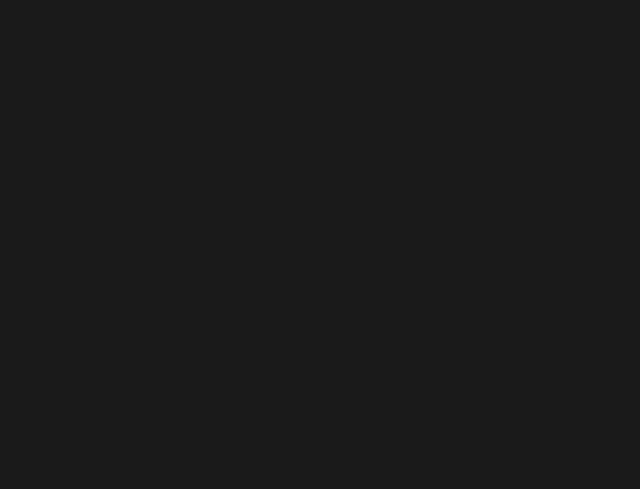
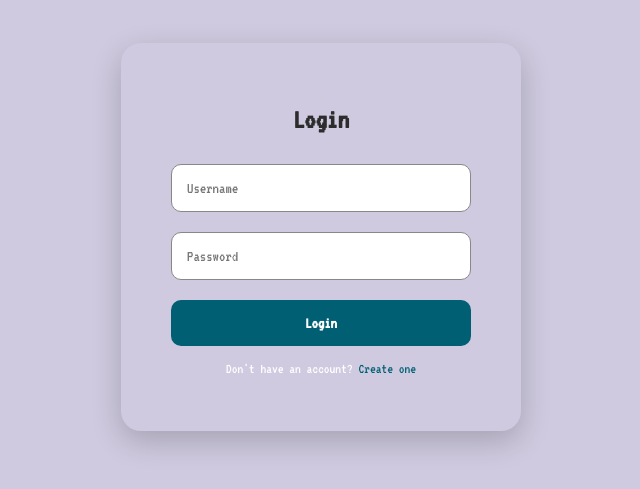
Before and after one commit to Gamersneha/stumps_Chumps_Sneha1, a React (Create React App) app in the folder frontend/: page /login in a window 1280 px wide. Before the commit this address had no page. Shown: the part 163-652 px from the top of the page, without its empty margins (27-667 px from the left). Built offline with nearby package versions, Linux system fonts and the light colour scheme; a web font is replaced by a local one.

Commit message:
Add Login and Register components, update App routing

```diff
--- a/frontend/src/App.jsx
+++ b/frontend/src/App.jsx
@@ -8,6 +8,8 @@
 
 import Toss from "./pages/Toss.jsx";
 import Home_Sayan from "./pages/HomePage_Sayan.jsx";
+import Register from "./pages/Register.jsx";
+import Login from "./pages/Login.jsx";
 // import { ToastContainer } from "react-toastify";
 // import "react-toastify/dist/ReactToastify.css";
 
@@ -16,6 +18,8 @@
     <BrowserRouter>
       <Routes>
         <Route path="/" element={<HomePage />} />
+        <Route path="/register" element={<Register />} />
+        <Route path="/login" element={<Login />} />
         <Route path="/homeSayan" element={<Home_Sayan />} />
         {/* <Route path="/game" element={<GamePage />} /> */}
         <Route path="/game" element={<GameTest />} />
--- /dev/null
+++ b/frontend/src/pages/Login.jsx
@@ -0,0 +1,173 @@
+import React, { useState } from "react";
+import Spline from "@splinetool/react-spline";
+
+export default function Login() {
+  const [formData, setFormData] = useState({
+    username: "",
+    password: "",
+  });
+
+  const [status, setStatus] = useState("");
+
+  function handleChange(e) {
+    setFormData({
+      ...formData,
+      [e.target.id]: e.target.value,
+    });
+  }
+
+  function handleSubmit(e) {
+    e.preventDefault();
+
+    // -------------------- BACKEND CALL (Commented Out) --------------------
+    /*
+    fetch("http://localhost:5000/api/login", {
+      method: "POST",
+      headers: { "Content-Type": "application/json" },
+      body: JSON.stringify(formData),
+    })
+      .then((res) => res.json())
+      .then((data) => {
+        if (data.success) {
+          setStatus("Login successful!");
+          // maybe save token in localStorage / cookie
+        } else {
+          setStatus("Invalid username or password!");
+        }
+      })
+      .catch((err) => setStatus("Error logging in!"));
+    */
+
+    // -------------------- FRONTEND ONLY (Simulated Login) --------------------
+    if (formData.username === "admin" && formData.password === "1234") {
+      setStatus("Login successful!");
+    } else {
+      setStatus("Invalid username or password!");
+    }
+  }
+
+  // Styles similar to Register.jsx
+  const styles = {
+    wrapper: {
+      display: "flex",
+      height: "100vh",
+      width: "100vw",
+      background: "#cfcadf",
+      overflow: "hidden",
+    },
+    formContainer: {
+      flex: "0 0 45%",
+      display: "flex",
+      justifyContent: "center",
+      alignItems: "center",
+      paddingLeft: "60px",
+    },
+    card: {
+      backgroundColor: "#cfcadf",
+      padding: "40px 50px",
+      borderRadius: "20px",
+      boxShadow: "0 10px 30px rgba(0,0,0,0.2)",
+      width: "400px",
+      boxSizing: "border-box",
+    },
+    heading: {
+      textAlign: "center",
+      marginBottom: "30px",
+      fontSize: "28px",
+      fontWeight: "bold",
+      color: "#2c2c2c",
+    },
+    input: {
+      width: "100%",
+      padding: "15px",
+      marginBottom: "20px",
+      borderRadius: "10px",
+      border: "1px solid #888",
+      outline: "none",
+      fontSize: "16px",
+      boxSizing: "border-box",
+    },
+    button: {
+      width: "100%",
+      padding: "15px",
+      backgroundColor: "#005f73",
+      color: "#fff",
+      border: "none",
+      borderRadius: "10px",
+      fontSize: "16px",
+      fontWeight: "bold",
+      cursor: "pointer",
+    },
+    status: {
+      marginTop: "15px",
+      fontSize: "0.9em",
+      textAlign: "center",
+      color: "red",
+    },
+    createAccount: {
+      textAlign: "center",
+      marginTop: "15px",
+      fontSize: "0.9em",
+    },
+    link: {
+      color: "#005f73",
+      textDecoration: "none",
+      cursor: "pointer",
+    },
+    robotContainer: {
+      flex: "1",
+      display: "flex",
+      justifyContent: "flex-end",
+      alignItems: "center",
+      overflow: "hidden",
+    },
+  };
+
+  return (
+    <div style={styles.wrapper}>
+      {/* Form on left */}
+      <div style={styles.formContainer}>
+        <div style={styles.card}>
+          <h2 style={styles.heading}>Login</h2>
+          <form onSubmit={handleSubmit}>
+            <input
+              type="text"
+              id="username"
+              placeholder="Username"
+              value={formData.username}
+              onChange={handleChange}
+              required
+              style={styles.input}
+            />
+            <input
+              type="password"
+              id="password"
+              placeholder="Password"
+              value={formData.password}
+              onChange={handleChange}
+              required
+              style={styles.input}
+            />
+
+            <button type="submit" style={styles.button}>
+              Login
+            </button>
+            <p style={styles.status}>{status}</p>
+
+            <p style={styles.createAccount}>
+              Don&apos;t have an account?{" "}
+              <a href="/register" style={styles.link}>
+                Create one
+              </a>
+            </p>
+          </form>
+        </div>
+      </div>
+
+      {/* Robot on extreme right */}
+      <div style={styles.robotContainer}>
+        <Spline scene="https://prod.spline.design/eZM92A5-KJt2eKB8/scene.splinecode" />
+      </div>
+    </div>
+  );
+}
--- /dev/null
+++ b/frontend/src/pages/Register.jsx
@@ -0,0 +1,89 @@
+import React from "react";
+import Spline from "@splinetool/react-spline";
+
+export default function Register() {
+  return (
+    <div style={styles.wrapper}>
+      {/* Form on left */}
+      <div style={styles.formContainer}>
+        <div style={styles.card}>
+          <h2 style={styles.heading}>Register</h2>
+          <input type="text" placeholder="Username" style={styles.input} />
+          <input type="email" placeholder="Email" style={styles.input} />
+          <input type="password" placeholder="Password" style={styles.input} />
+          <input
+            type="password"
+            placeholder="Confirm Password"
+            style={styles.input}
+          />
+          <button style={styles.button}>Register</button>
+        </div>
+      </div>
+
+      {/* Robot on extreme right */}
+      <div style={styles.robotContainer}>
+        <Spline scene="https://prod.spline.design/eZM92A5-KJt2eKB8/scene.splinecode" />
+      </div>
+    </div>
+  );
+}
+
+const styles = {
+  wrapper: {
+    display: "flex",
+    height: "100vh",
+    width: "100vw",
+    background: "#cfcadf", // same as robot background
+    overflow: "hidden",
+  },
+  formContainer: {
+    flex: "0 0 45%",
+    display: "flex",
+    justifyContent: "center",
+    alignItems: "center",
+    paddingLeft: "60px",
+  },
+  card: {
+    backgroundColor: "#cfcadf",
+    padding: "40px 50px", // even padding on left + right
+    borderRadius: "20px",
+    boxShadow: "0 10px 30px rgba(0,0,0,0.2)",
+    width: "400px",
+    boxSizing: "border-box",
+  },
+  heading: {
+    textAlign: "center",
+    marginBottom: "30px",
+    fontSize: "28px",
+    fontWeight: "bold",
+    color: "#2c2c2c",
+  },
+  input: {
+    width: "100%",
+    padding: "15px",
+    marginBottom: "20px",
+    borderRadius: "10px",
+    border: "1px solid #888",
+    outline: "none",
+    fontSize: "16px",
+    boxSizing: "border-box", // ensures padding fits within box width
+  },
+  button: {
+    width: "100%",
+    padding: "15px",
+    backgroundColor: "#005f73",
+    color: "#fff",
+    border: "none",
+    borderRadius: "10px",
+    fontSize: "16px",
+    fontWeight: "bold",
+    cursor: "pointer",
+  },
+  robotContainer: {
+    flex: "1",
+    display: "flex",
+    justifyContent: "flex-end",
+    alignItems: "center",
+    overflow: "hidden",
+  },
+};
```
Also changed, not shown: 1 other file (tests, documents, lock files or other folders).
